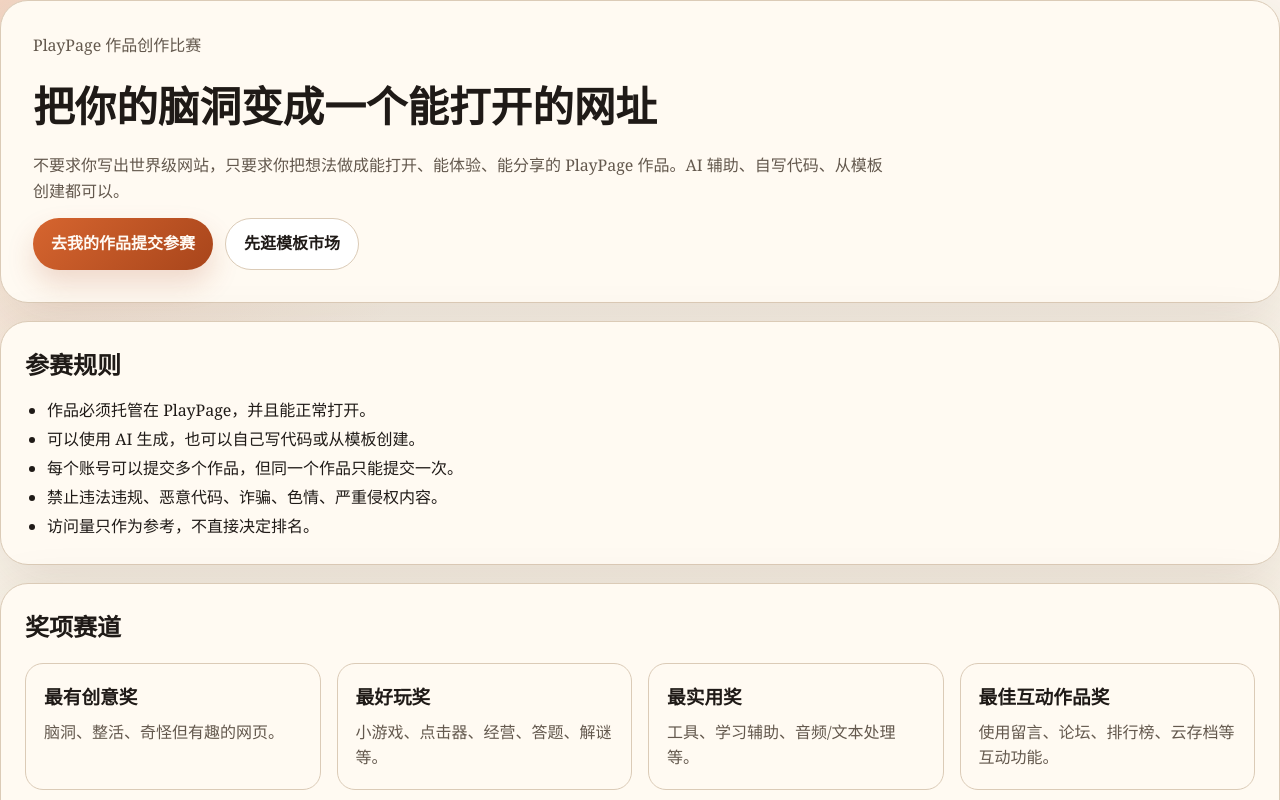
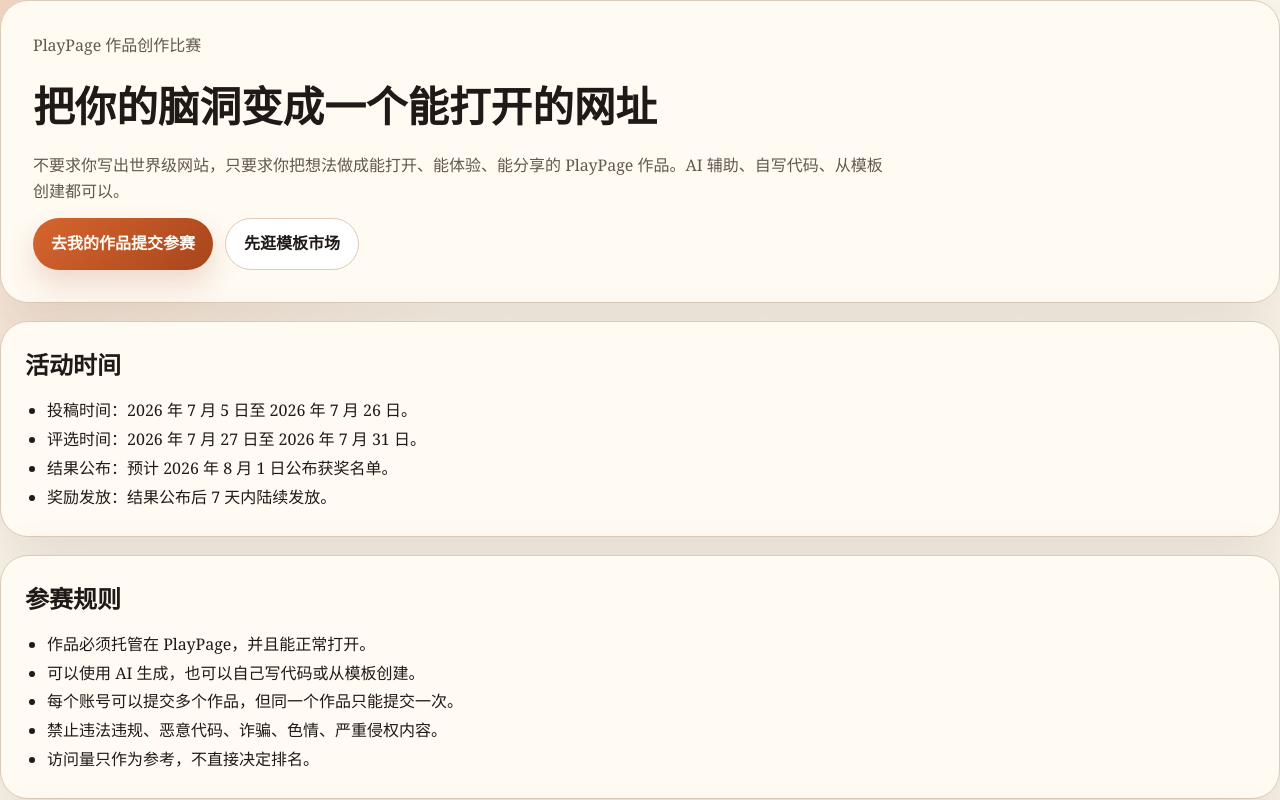
Before and after one commit to wangru2025/PlayPage, a Next.js app in the folder apps/web/: page /contest in a window 1280 px wide. Shown: the top 800 px of the page. Built offline with nearby package versions, Linux system fonts and the light colour scheme.

Commit message:
补充创作比赛活动时间

```diff
--- a/apps/web/app/contest/page.tsx
+++ b/apps/web/app/contest/page.tsx
@@ -28,6 +28,16 @@
           <a className="button-secondary" href="/templates">先逛模板市场</a>
         </div>
       </header>
+
+      <section className="panel" style={{ padding: 24, display: "grid", gap: 12 }}>
+        <h2 style={{ margin: 0 }}>活动时间</h2>
+        <ul style={{ margin: 0, paddingLeft: 22, lineHeight: 1.8 }}>
+          <li>投稿时间：2026 年 7 月 5 日至 2026 年 7 月 26 日。</li>
+          <li>评选时间：2026 年 7 月 27 日至 2026 年 7 月 31 日。</li>
+          <li>结果公布：预计 2026 年 8 月 1 日公布获奖名单。</li>
+          <li>奖励发放：结果公布后 7 天内陆续发放。</li>
+        </ul>
+      </section>
 
       <section className="panel" style={{ padding: 24, display: "grid", gap: 12 }}>
         <h2 style={{ margin: 0 }}>参赛规则</h2>
```
